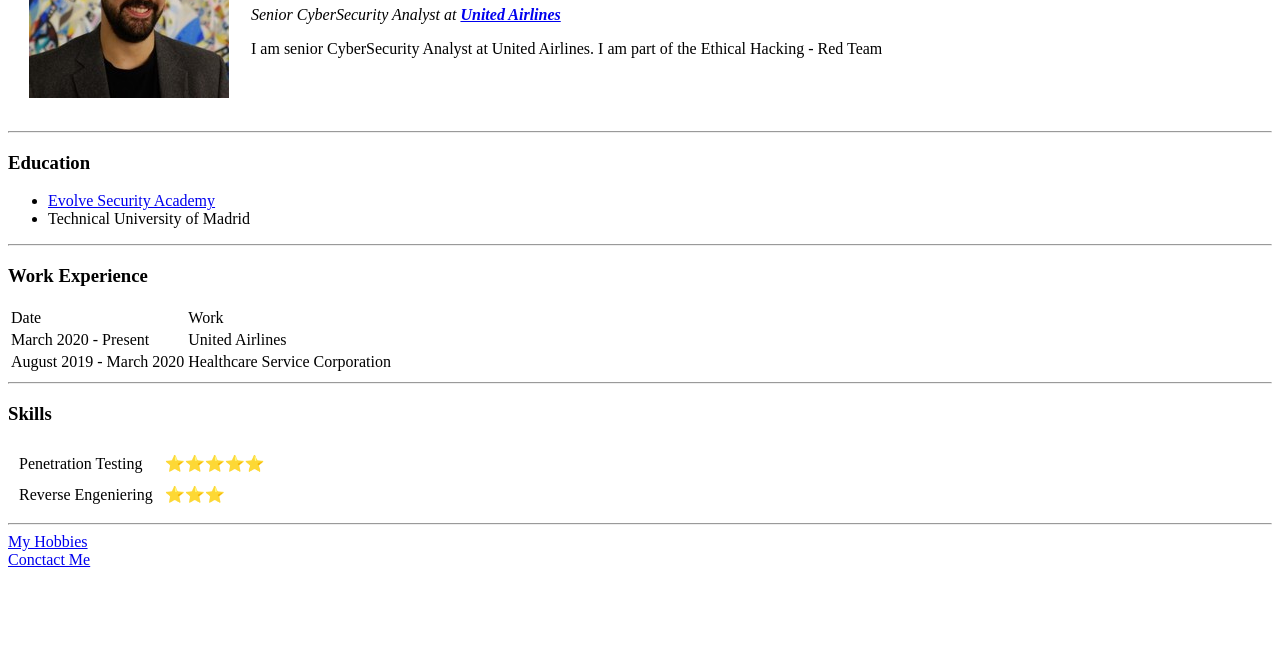
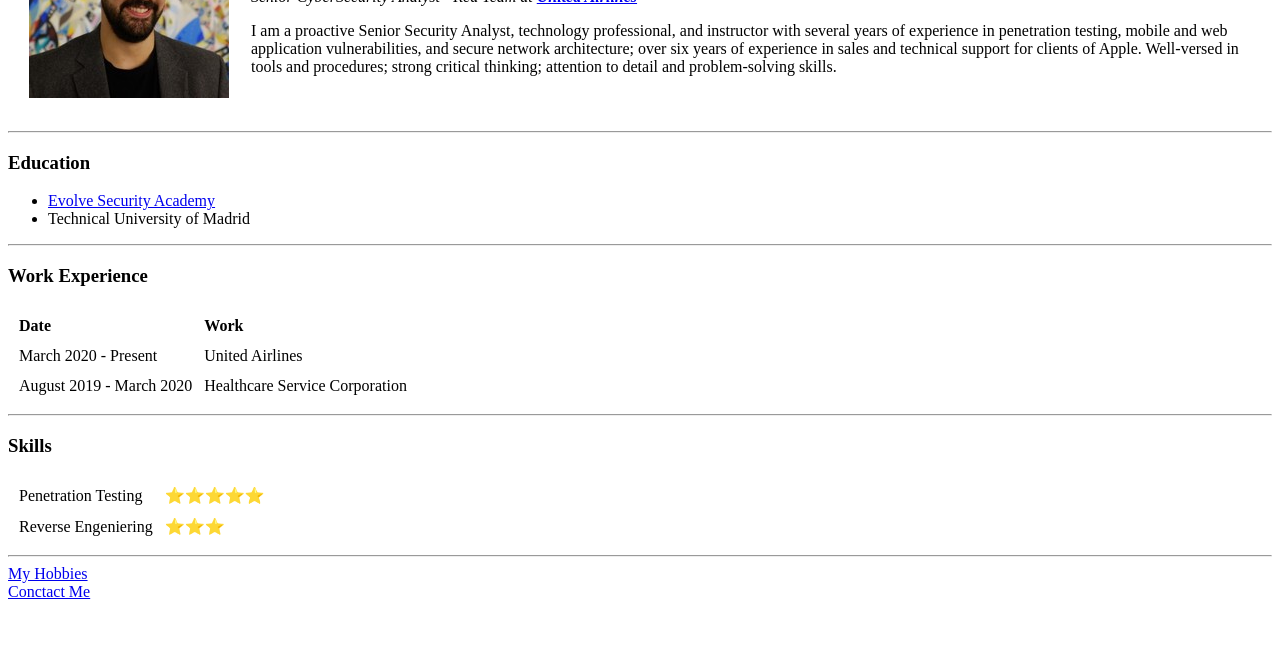
Before and after one commit to victorfmin66/CV, a plain HTML site: page index.html in a window 1280 px wide. Shown: the part 131-800 px from the top of the page. Drawn offline with Linux system fonts and the light colour scheme.

Commit message:
Add files via upload

```diff
--- a/index.html
+++ b/index.html
@@ -3,17 +3,19 @@
 
 <head>
   <meta charset="utf-8">
-  <title>Victor Fernandez Minguillon Personal Site</title>
+  <title>Victor Fernandez Minguillon Curriculum Vitae Site</title>
 </head>
 
 <body>
   <table cellspacing="20">
     <tr>
-      <td><img src="/images/Victor.jpeg" alt="Victor Profile Picture"></td>
+      <td><img src="images/Victor.jpeg" alt="Victor Profile Picture"></td>
       <td>
         <h1>Víctor Fernández Minguillón </h1>
-        <p><em>Senior CyberSecurity Analyst at <strong><a href="https://www.united.com/en/us">United Airlines</a></strong></em></p>
-        <p> I am senior CyberSecurity Analyst at United Airlines. I am part of the Ethical Hacking - Red Team</p>
+        <p><em>Senior CyberSecurity Analyst - Red Team at <strong><a href="https://www.united.com/en/us">United Airlines</a></strong></em></p>
+        <p>I am a proactive Senior Security Analyst, technology professional, and instructor with several years of experience in penetration testing,
+          mobile and web application vulnerabilities, and secure network architecture; over six years of experience in sales and technical support
+          for clients of Apple. Well-versed in tools and procedures; strong critical thinking; attention to detail and problem-solving skills. </p>
       </td>
     </tr>
   </table>
@@ -26,10 +28,10 @@
   </ul>
   <hr>
   <h3>Work Experience</h3>
-  <table>
+  <table cellspacing="10">
     <thead>
-      <td>Date</td>
-      <td>Work</td>
+      <td><strong>Date</strong></td>
+      <td><strong>Work</strong></td>
     </thead>
     <tbody>
       <tr>
```
Also changed, not shown: contact.html (+0 -2 lines).
